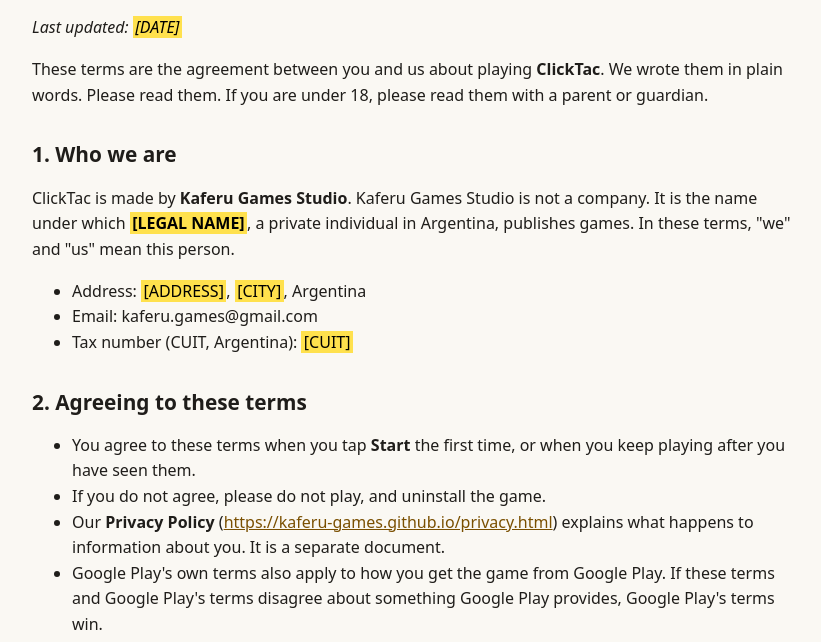
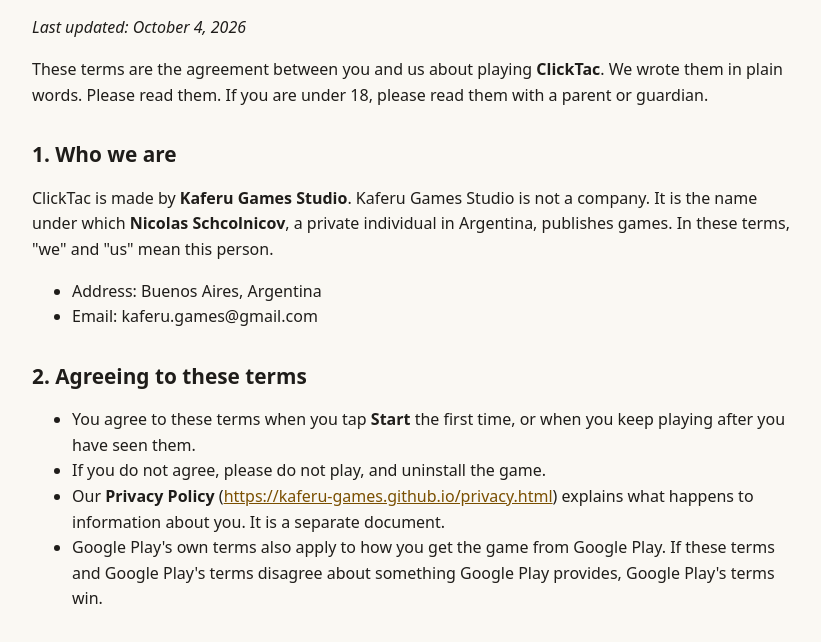
Before and after one commit to kaferu-games/kaferu-games.github.io, a plain HTML site: page terms.html in a window 1280 px wide. Shown: the part 71-713 px from the top of the page, without its empty margins (228-1049 px from the left). Drawn offline with Linux system fonts and the light colour scheme.

Commit message:
Terms of use: owner details filled in

```diff
--- a/terms.html
+++ b/terms.html
@@ -18,14 +18,13 @@
 <body>
 <main>
 <h1>ClickTac Terms of Use</h1>
-<p><em>Last updated: <mark class="fill">[DATE]</mark></em></p>
+<p><em>Last updated: October 4, 2026</em></p>
 <p>These terms are the agreement between you and us about playing <strong>ClickTac</strong>. We wrote them in plain words. Please read them. If you are under 18, please read them with a parent or guardian.</p>
 <h2>1. Who we are</h2>
-<p>ClickTac is made by <strong>Kaferu Games Studio</strong>. Kaferu Games Studio is not a company. It is the name under which <strong><mark class="fill">[LEGAL NAME]</mark></strong>, a private individual in Argentina, publishes games. In these terms, &quot;we&quot; and &quot;us&quot; mean this person.</p>
+<p>ClickTac is made by <strong>Kaferu Games Studio</strong>. Kaferu Games Studio is not a company. It is the name under which <strong>Nicolas Schcolnicov</strong>, a private individual in Argentina, publishes games. In these terms, &quot;we&quot; and &quot;us&quot; mean this person.</p>
 <ul>
-<li>Address: <mark class="fill">[ADDRESS]</mark>, <mark class="fill">[CITY]</mark>, Argentina</li>
+<li>Address: Buenos Aires, Argentina</li>
 <li>Email: kaferu.games@gmail.com</li>
-<li>Tax number (CUIT, Argentina): <mark class="fill">[CUIT]</mark></li>
 </ul>
 <h2>2. Agreeing to these terms</h2>
 <ul>
```
